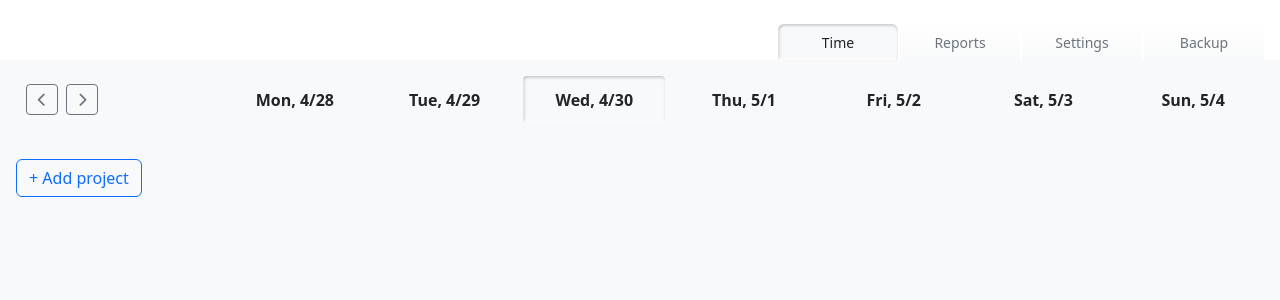
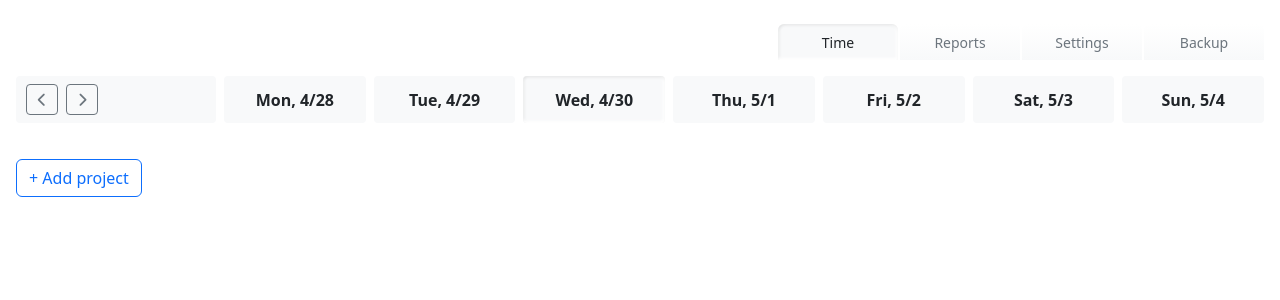
Before and after one commit to klntsky/timetracker.moe, a React (Vite) app: page / in a window 1280 px wide. Shown: the top 300 px of the page. Built offline with nearby package versions, Linux system fonts and the light colour scheme.

Commit message:
Add themes

```diff
--- a/index.html
+++ b/index.html
@@ -7,7 +7,7 @@
     <link rel="stylesheet" href="/node_modules/bootstrap/dist/css/bootstrap.min.css" />
     <link rel="stylesheet" href="/node_modules/@fortawesome/fontawesome-free/css/all.min.css" />
   </head>
-  <body class="bg-light">
+  <body>
     <div id="root"></div>
     <script type="module" src="/src/main.tsx"></script>
   </body>
--- a/src/components/SettingsTab.tsx
+++ b/src/components/SettingsTab.tsx
@@ -1,5 +1,6 @@
 import React from 'react';
 import { Settings } from '../types';
+import ThemeToggle from './ThemeToggle';
 
 interface SettingsTabProps {
   settings: Settings;
@@ -21,6 +22,10 @@ const SettingsTab: React.FC<SettingsTabProps> = ({ settings, setSettings }) => {
           <option value="saturday">Saturday</option>
         </select>
       </label>
+
+      <div className="mt-3">
+        <ThemeToggle />
+      </div>
     </div>
   );
 };
--- /dev/null
+++ b/src/components/ThemeToggle.tsx
@@ -0,0 +1,35 @@
+import React from 'react';
+import { useTheme, Theme } from '../hooks/useTheme';
+
+export default function ThemeToggle() {
+  const { theme, setTheme, effectiveTheme, isSystemTheme } = useTheme();
+
+  const handleThemeChange = (e: React.ChangeEvent<HTMLSelectElement>) => {
+    setTheme(e.target.value as Theme);
+  };
+
+  return (
+    <div>
+      <label className="form-label">
+        Theme
+        <select
+          className="form-select w-auto d-inline-block ms-2"
+          value={theme}
+          onChange={handleThemeChange}
+        >
+          <option value="system">
+            System {isSystemTheme && `(${effectiveTheme})`}
+          </option>
+          <option value="light">Light</option>
+          <option value="dark">Dark</option>
+        </select>
+      </label>
+
+      {isSystemTheme && (
+        <small className="form-text text-muted d-block mt-1">
+          Following your system preference: {effectiveTheme} mode
+        </small>
+      )}
+    </div>
+  );
+}
--- a/src/components/TopBar.css
+++ b/src/components/TopBar.css
@@ -20,32 +20,32 @@
   border-bottom-right-radius: 0;
   transition: all 0.15s ease;
   user-select: none;
-  color: #6c757d;
+  color: var(--color-text-secondary);
   font-size: 14px;
   font-weight: 500;
   /* Raised/normal appearance for inactive tabs */
-  background: linear-gradient(180deg, #ffffff 0%, #f8f9fa 100%);
+  background: linear-gradient(180deg, var(--color-bg-elevated) 0%, var(--color-bg-surface) 100%);
   /* Remove box shadows for inactive tabs */
   position: relative;
   z-index: 1;
 }
 
 .tab-item:hover:not(.tab-active) {
-  background: linear-gradient(180deg, #ffffff 0%, #f1f3f4 100%);
-  color: #495057;
+  background: linear-gradient(180deg, var(--color-bg-elevated) 0%, var(--color-bg-inset) 100%);
+  color: var(--color-text-emphasis);
 }
 
 .tab-active {
   /* Pressed-in/inset appearance */
-  background: #f8f9fa; /* Same as main content background */
+  background: var(--color-bg-surface); /* Same as main content background */
   border: none; /* No borders at all */
-  color: #212529;
+  color: var(--color-text-primary);
   /* Inset shadow effect - dark at top/left, light at bottom/right */
   box-shadow:
-    inset 0 2px 3px rgba(0, 0, 0, 0.15), /* Darken top edge */
-    inset 0 -2px 3px rgba(255, 255, 255, 0.9), /* Lighten bottom edge */
-    inset 2px 0 3px rgba(0, 0, 0, 0.1), /* Dark left edge */
-    inset -2px 0 3px rgba(255, 255, 255, 0.6); /* Light right edge */
+    inset 0 2px 3px var(--color-shadow-light), /* Darken top edge */
+    inset 0 -2px 3px var(--color-bg-elevated), /* Lighten bottom edge */
+    inset 2px 0 3px var(--color-shadow-light), /* Dark left edge */
+    inset -2px 0 3px var(--color-bg-elevated); /* Light right edge */
   z-index: 2;
   margin-bottom: -1px; /* Pull down to precisely align with content */
 }
--- a/src/components/TopBar.tsx
+++ b/src/components/TopBar.tsx
@@ -34,7 +34,7 @@ export default function TopBar({
   const shouldShowTimerButton = isRunning || showResumeButton;
 
   return (
-    <header className="d-flex bg-white position-relative" style={{ minHeight: '60px' }}>
+    <header className="d-flex position-relative" style={{ minHeight: '60px' }}>
       <div className="d-flex align-items-center p-2 gap-3 flex-grow-1">
         {shouldShowTimerButton && (
         <button
--- a/src/components/TrackTab.css
+++ b/src/components/TrackTab.css
@@ -36,7 +36,7 @@
 }
 
 .btn-danger .fas.fa-circle {
-  color: white;
+  color: white !important;
   animation: pulse-opacity 3s infinite ease-in-out;
 }
 
@@ -55,7 +55,7 @@
   justify-content: center;
   font-weight: bold;
   padding: 8px 10px;
-  background-color: #f8f9fa;
+  background-color: var(--color-bg-surface);
   border-radius: 4px;
   white-space: nowrap; /* Prevent text wrapping */
   overflow: hidden; /* Hide overflow */
@@ -73,19 +73,19 @@
 
 .header.today {
   /* Pressed-in/inset appearance like active tab */
-  background: #f8f9fa; /* Same background as regular header */
-  color: #212529; /* Darker text like active tab */
+  background: var(--color-bg-surface); /* Same background as regular header */
+  color: var(--color-text-primary); /* Darker text like active tab */
   /* Inset shadow effect - dark at top/left, light at bottom/right */
   box-shadow:
-    inset 0 2px 3px rgba(0, 0, 0, 0.15), /* Darken top edge */
-    inset 0 -2px 3px rgba(255, 255, 255, 0.9), /* Lighten bottom edge */
-    inset 2px 0 3px rgba(0, 0, 0, 0.1), /* Dark left edge */
-    inset -2px 0 3px rgba(255, 255, 255, 0.6); /* Light right edge */
+    inset 0 2px 3px var(--color-shadow-light), /* Darken top edge */
+    inset 0 -2px 3px var(--color-bg-elevated), /* Lighten bottom edge */
+    inset 2px 0 3px var(--color-shadow-light), /* Dark left edge */
+    inset -2px 0 3px var(--color-bg-elevated); /* Light right edge */
 }
 
 .cell {
   padding: 8px 10px;
-  border: 1px solid #e9ecef;
+  border: 1px solid var(--color-border-light);
   border-radius: 4px;
   min-height: 40px;
   overflow: visible; /* Allow dropdown to overflow */
@@ -104,10 +104,10 @@
 .dropdown-menu {
   position: fixed; /* Use fixed instead of absolute */
   z-index: 1000;
-  background-color: white;
-  border: 1px solid rgba(0, 0, 0, 0.15);
+  background-color: var(--color-bg-elevated);
+  border: 1px solid var(--color-border-light);
   border-radius: 4px;
-  box-shadow: 0 0.5rem 1rem rgba(0, 0, 0, 0.15);
+  box-shadow: 0 0.5rem 1rem var(--color-shadow-medium);
   padding: 0.5rem 0;
   min-width: 180px;
 }
@@ -124,7 +124,7 @@
 }
 
 .dropdown-item:hover {
-  background-color: #f8f9fa;
+  background-color: var(--color-bg-surface);
 }
 
 .form-select-sm {
@@ -132,7 +132,7 @@
 }
 
 .active-entry {
-  background-color: #f8f8f8;
+  background-color: var(--color-bg-subtle);
   border-radius: 3px;
   padding: 2px 4px;
 }
@@ -140,13 +140,13 @@
 .ellipsis-btn {
   background: none;
   border: none;
-  color: #6c757d;
+  color: var(--color-text-secondary);
   cursor: pointer;
   padding: 0 4px;
 }
 
 .ellipsis-btn:hover {
-  color: #343a40;
+  color: var(--color-text-emphasis);
 }
 
 .time-display {
@@ -166,7 +166,7 @@
 }
 
 .project-name:hover {
-  background-color: rgba(0, 0, 0, 0.05);
+  background-color: var(--color-hover-bg);
 }
 
 .project-name-edit {
@@ -179,7 +179,7 @@
 /* Billable rate component styles */
 .billable-rate {
   font-size: 12px;
-  color: #666;
+  color: var(--color-text-dim);
 }
 
 .billable-rate button {
@@ -202,7 +202,7 @@
   left: 0;
   width: 100%;
   height: 100%;
-  background-color: rgba(0, 0, 0, 0.5);
+  background-color: var(--color-overlay);
   display: flex;
   justify-content: center;
   align-items: center;
@@ -210,9 +210,9 @@
 }
 
 .popup-content {
-  background-color: white;
+  background-color: var(--color-bg-elevated);
   border-radius: 6px;
-  box-shadow: 0 4px 12px rgba(0, 0, 0, 0.15);
+  box-shadow: 0 4px 12px var(--color-shadow-medium);
   max-width: 90%;
   width: 400px;
   max-height: 90vh;
@@ -236,7 +236,7 @@
   justify-content: space-between;
   align-items: center;
   padding: 1rem;
-  border-bottom: 1px solid #e9ecef;
+  border-bottom: 1px solid var(--color-border-light);
 }
 
 .popup-title {
@@ -253,6 +253,6 @@
   display: flex;
   justify-content: flex-end;
   padding: 1rem;
-  border-top: 1px solid #e9ecef;
+  border-top: 1px solid var(--color-border-light);
   gap: 0.5rem;
 }
--- /dev/null
+++ b/src/hooks/useTheme.ts
@@ -0,0 +1,35 @@
+import { useEffect } from 'react';
+import { useLocalStorage } from './useLocalStorage';
+
+export type Theme = 'light' | 'dark' | 'system';
+
+export function useTheme() {
+  const [theme, setTheme] = useLocalStorage<Theme>('harnesstime.theme', 'system');
+
+  useEffect(() => {
+    const root = document.documentElement;
+
+    if (theme === 'system') {
+      // Remove data-theme attribute to let CSS @media (prefers-color-scheme) handle it
+      root.removeAttribute('data-theme');
+    } else {
+      // Set explicit theme
+      root.setAttribute('data-theme', theme);
+    }
+  }, [theme]);
+
+  // Get the effective theme (resolving 'system' to actual preference)
+  const getEffectiveTheme = (): 'light' | 'dark' => {
+    if (theme === 'system') {
+      return window.matchMedia('(prefers-color-scheme: dark)').matches ? 'dark' : 'light';
+    }
+    return theme;
+  };
+
+  return {
+    theme,
+    setTheme,
+    effectiveTheme: getEffectiveTheme(),
+    isSystemTheme: theme === 'system'
+  };
+}
--- a/src/index.css
+++ b/src/index.css
@@ -1,6 +1,9 @@
+/* Import theme tokens and Bootstrap variable overrides */
+@import './styles/themes.css';
+
 /* override / tweaks on top of bootstrap */
 .week-grid { display: grid; grid-template-columns: 200px repeat(7, 1fr); gap: .5rem; }
 .week-grid .header { font-weight: 600; text-align: center; }
-.week-grid .cell { min-height: 48px; border: 1px solid #dee2e6; padding: .25rem; background: #fff; font-size: .875rem; position: relative; }
-.ellipsis-btn { border: none; background: transparent; color: #6c757d; cursor: pointer; }
-.ellipsis-btn:hover { color: #000; }
+.week-grid .cell { min-height: 48px; border: 1px solid var(--color-border-light); padding: .25rem; background: var(--color-bg-elevated); font-size: .875rem; position: relative; }
+.ellipsis-btn { border: none; background: transparent; color: var(--color-text-secondary); cursor: pointer; }
+.ellipsis-btn:hover { color: var(--color-text-primary); }
--- /dev/null
+++ b/src/styles/themes.css
@@ -0,0 +1,212 @@
+/* Theme Color Tokens */
+:root {
+  /* Custom theme variables - Light theme (default) */
+  --color-bg-body: #ffffff;
+  --color-bg-surface: #f8f9fa;
+  --color-bg-elevated: #ffffff;
+  --color-bg-inset: #e9ecef;
+
+  --color-text-primary: #212529;
+  --color-text-secondary: #6c757d;
+  --color-text-muted: #adb5bd;
+  --color-text-inverse: #ffffff;
+
+  --color-border-light: #dee2e6;
+  --color-border-medium: #ced4da;
+  --color-border-dark: #6c757d;
+
+  --color-shadow-light: rgba(0, 0, 0, 0.05);
+  --color-shadow-medium: rgba(0, 0, 0, 0.15);
+  --color-shadow-dark: rgba(0, 0, 0, 0.3);
+
+  /* Interactive states */
+  --color-hover-bg: rgba(0, 0, 0, 0.05);
+  --color-active-bg: rgba(0, 0, 0, 0.1);
+  --color-focus-ring: rgba(0, 123, 255, 0.25);
+
+  /* Additional semantic colors */
+  --color-text-dim: #666;
+  --color-text-emphasis: #343a40;
+  --color-bg-subtle: #f8f8f8;
+  --color-overlay: rgba(0, 0, 0, 0.5);
+  --color-highlight: #2196f3;
+  --color-input-border: #ccc;
+  --color-input-bg: #fff;
+  --color-input-focus: #007bff;
+  --color-error-bg: #ffebee;
+  --color-error-border: #f44336;
+  --color-success-bg: #e3f2fd;
+
+  /* Status colors (theme-independent) */
+  --color-primary: #007bff;
+  --color-success: #28a745;
+  --color-danger: #dc3545;
+  --color-warning: #ffc107;
+  --color-info: #17a2b8;
+
+  /* Drag indicator color (same as primary in light mode) */
+  --color-drag-indicator: var(--color-primary);
+}
+
+/* Dark theme via system preference */
+@media (prefers-color-scheme: dark) {
+  :root:not([data-theme]) {
+    --color-bg-body: #0d1117;
+    --color-bg-surface: #21262d;
+    --color-bg-elevated: #30363d;
+    --color-bg-inset: #161b22;
+
+    --color-text-primary: #f0f6fc;
+    --color-text-secondary: #8b949e;
+    --color-text-muted: #656d76;
+    --color-text-inverse: #0d1117;
+
+    --color-border-light: #30363d;
+    --color-border-medium: #21262d;
+    --color-border-dark: #8b949e;
+
+    --color-shadow-light: rgba(0, 0, 0, 0.2);
+    --color-shadow-medium: rgba(0, 0, 0, 0.4);
+    --color-shadow-dark: rgba(0, 0, 0, 0.6);
+
+    --color-hover-bg: rgba(255, 255, 255, 0.05);
+    --color-active-bg: rgba(255, 255, 255, 0.1);
+    --color-focus-ring: rgba(58, 144, 255, 0.4);
+
+    /* Additional semantic colors for dark theme */
+    --color-text-dim: #8b949e;
+    --color-text-emphasis: #f0f6fc;
+    --color-bg-subtle: #21262d;
+    --color-overlay: rgba(0, 0, 0, 0.7);
+    --color-highlight: #58a6ff;
+    --color-input-border: #30363d;
+    --color-input-bg: #21262d;
+    --color-input-focus: #58a6ff;
+    --color-error-bg: #3c1618;
+    --color-error-border: #f85149;
+    --color-success-bg: #1c2e4a;
+
+    /* Drag indicator color (lighter blue in dark mode) */
+    --color-drag-indicator: #4dabf7;
+  }
+}
+
+/* Manual dark theme override */
+[data-theme="dark"] {
+  --color-bg-body: #0d1117;
+  --color-bg-surface: #21262d;
+  --color-bg-elevated: #30363d;
+  --color-bg-inset: #161b22;
+
+  --color-text-primary: #f0f6fc;
+  --color-text-secondary: #8b949e;
+  --color-text-muted: #656d76;
+  --color-text-inverse: #0d1117;
+
+  --color-border-light: #30363d;
+  --color-border-medium: #21262d;
+  --color-border-dark: #8b949e;
+
+  --color-shadow-light: rgba(0, 0, 0, 0.2);
+  --color-shadow-medium: rgba(0, 0, 0, 0.4);
+  --color-shadow-dark: rgba(0, 0, 0, 0.6);
+
+  --color-hover-bg: rgba(255, 255, 255, 0.05);
+  --color-active-bg: rgba(255, 255, 255, 0.1);
+  --color-focus-ring: rgba(58, 144, 255, 0.4);
+
+  /* Additional semantic colors for dark theme */
+  --color-text-dim: #8b949e;
+  --color-text-emphasis: #f0f6fc;
+  --color-bg-subtle: #21262d;
+  --color-overlay: rgba(0, 0, 0, 0.7);
+  --color-highlight: #58a6ff;
+  --color-input-border: #30363d;
+  --color-input-bg: #21262d;
+  --color-input-focus: #58a6ff;
+  --color-error-bg: #3c1618;
+  --color-error-border: #f85149;
+  --color-success-bg: #1c2e4a;
+
+  /* Drag indicator color (lighter blue in dark mode) */
+  --color-drag-indicator: #4dabf7;
+}
+
+/* Manual light theme override */
+[data-theme="light"] {
+  --color-bg-body: #ffffff;
+  --color-bg-surface: #f8f9fa;
+  --color-bg-elevated: #ffffff;
+  --color-bg-inset: #e9ecef;
+
+  --color-text-primary: #212529;
+  --color-text-secondary: #6c757d;
+  --color-text-muted: #adb5bd;
+  --color-text-inverse: #ffffff;
+
+  --color-border-light: #dee2e6;
+  --color-border-medium: #ced4da;
+  --color-border-dark: #6c757d;
+
+  --color-shadow-light: rgba(0, 0, 0, 0.05);
+  --color-shadow-medium: rgba(0, 0, 0, 0.15);
+  --color-shadow-dark: rgba(0, 0, 0, 0.3);
+
+      --color-hover-bg: rgba(0, 0, 0, 0.05);
+    --color-active-bg: rgba(0, 0, 0, 0.1);
+    --color-focus-ring: rgba(0, 123, 255, 0.25);
+
+    /* Additional semantic colors for light theme */
+    --color-text-dim: #666;
+    --color-text-emphasis: #343a40;
+    --color-bg-subtle: #f8f8f8;
+    --color-overlay: rgba(0, 0, 0, 0.5);
+    --color-highlight: #2196f3;
+    --color-input-border: #ccc;
+    --color-input-bg: #fff;
+    --color-input-focus: #007bff;
+    --color-error-bg: #ffebee;
+    --color-error-border: #f44336;
+    --color-success-bg: #e3f2fd;
+
+    /* Drag indicator color (same as primary in light mode) */
+    --color-drag-indicator: var(--color-primary);
+  }
+
+/* Bootstrap CSS Variables Integration */
+:root {
+  /* Map Bootstrap variables to our custom theme variables */
+  --bs-body-bg: var(--color-bg-body);
+  --bs-body-color: var(--color-text-primary);
+
+  /* Bootstrap grays mapped to our theme colors */
+  --bs-gray-100: var(--color-bg-surface);
+  --bs-gray-200: var(--color-bg-inset);
+  --bs-gray-300: var(--color-border-light);
+  --bs-gray-400: var(--color-border-medium);
+  --bs-gray-500: var(--color-text-secondary);
+  --bs-gray-600: var(--color-text-secondary);
+  --bs-gray-700: var(--color-text-primary);
+  --bs-gray-800: var(--color-text-primary);
+  --bs-gray-900: var(--color-text-primary);
+
+  /* Bootstrap component backgrounds */
+  --bs-secondary-bg: var(--color-bg-surface);
+  --bs-tertiary-bg: var(--color-bg-inset);
+
+  /* Bootstrap borders */
+  --bs-border-color: var(--color-border-light);
+  --bs-border-color-translucent: var(--color-border-light);
+
+  /* Bootstrap text colors */
+  --bs-secondary-color: var(--color-text-secondary);
+  --bs-emphasis-color: var(--color-text-primary);
+
+  /* Bootstrap shadows */
+  --bs-box-shadow: 0 0.5rem 1rem var(--color-shadow-medium);
+  --bs-box-shadow-sm: 0 0.125rem 0.25rem var(--color-shadow-light);
+  --bs-box-shadow-lg: 0 1rem 3rem var(--color-shadow-dark);
+
+  /* Bootstrap focus ring */
+  --bs-focus-ring-color: var(--color-focus-ring);
+}
```
Also changed, not shown: src/styles/EntryGrid.css (+30 -28 lines), src/styles/dragAndDrop.css (+5 -5 lines).
